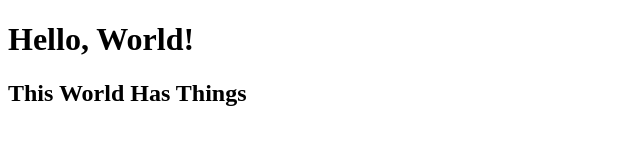
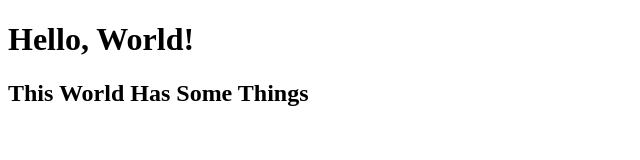
Before and after one commit to scottgit1010/My-Name, a plain HTML site: page Index1.html in a window 1280 px wide. Shown: the whole page, without its empty margins (0-640 px from the left). Drawn offline with Linux system fonts and the light colour scheme.

Commit message:
Update Index1.html

```diff
--- a/Index1.html
+++ b/Index1.html
@@ -5,6 +5,6 @@
 </head>
 <body>
 <h1>Hello, World!</h1>
-<h2> This World Has Things <h2>
+<h2> This World Has Some Things <h2>
 </body>
 </html>
```
